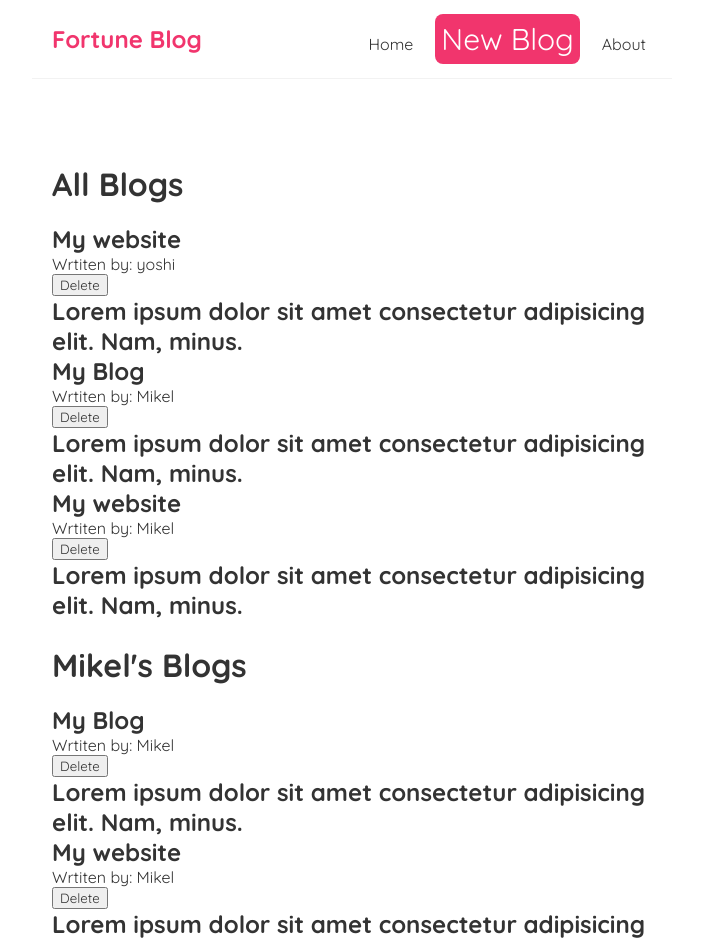
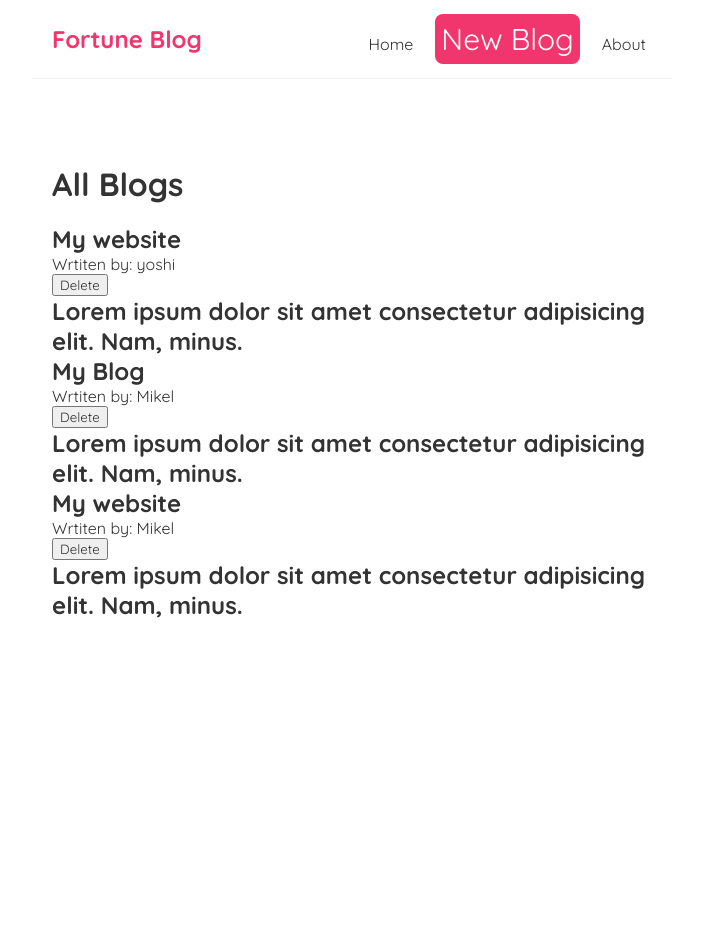
Before and after one commit to fortuneonyeka/React-blog, a React (Create React App) app: page / in a window 1280 px wide. Shown: the top 943 px of the page, without its empty margins (288-991 px from the left). After the commit the page ends 800 px from the top, so only its background shows below. Built offline with nearby package versions, Linux system fonts and the light colour scheme; data requests are answered from the project's data file; the HTML template or start-up script is replaced by a standard one.

Commit message:
fetching json data using useEffect

```diff
--- a/src/components/Home.jsx
+++ b/src/components/Home.jsx
@@ -2,45 +2,29 @@ import { useState, useEffect } from "react"
 import Blogs from "./Blogs";
 
 const Home = () => {
-  const initialState = [
-    {
-      title: 'My website',
-      body: ' Lorem ipsum dolor sit amet consectetur adipisicing elit. Nam, minus.',
-      author: 'yoshi',
-      id: 1,
-    },
-    {
-      title: 'My Blog',
-      body: ' Lorem ipsum dolor sit amet consectetur adipisicing elit. Nam, minus.',
-      author: 'Mikel',
-      id: 2,
-    },
-    {
-      title: 'My website',
-      body: ' Lorem ipsum dolor sit amet consectetur adipisicing elit. Nam, minus.',
-      author: 'Mikel',
-      id: 3,
-    },
-  ];
+  const initialState = [];
   const [blogs, setBlogs] = useState(initialState);
-  const [name, setName] = useState('jon')
 
 
-  const handleDelete = (id) => {
-    const filteredBlogs = blogs.filter((blog) => blog.id !== id)
-    setBlogs(filteredBlogs)
-  }
+  // const handleDelete = (id) => {
+  //   const filteredBlogs = blogs.filter((blog) => blog.id !== id)
+  //   setBlogs(filteredBlogs)
+  // }
 
   useEffect(() => {
-    console.log('use effect running');
-    console.log(name);
-  },[name])
+    // to get this endpoint, run the following on the command line: npx json-server --watch data/db.json --port3000
+    fetch("http://localhost:3000/blogs")
+    .then(Response => {
+      return Response.json()
+    })
+    .then(data => {
+     setBlogs(data)
+    })
+  },[])
   return (
     <div className='home'>
-      <Blogs blogsProp={blogs} titleProp='All Blogs' handleDelete={handleDelete}/>
-      <Blogs blogsProp={blogs.filter((blog) => blog.author === 'Mikel')} titleProp="Mikel's Blogs"/>
-      <button onClick={() => setName('Fortune')}>Change Name</button>
-      <p>{name}</p>
+      {blogs && <Blogs blogsProp={blogs} titleProp='All Blogs'/>}
+      {/* {blogs && <Blogs blogsProp={blogs.filter((blog) => blog.author === 'Mikel')} titleProp="Mikel's Blogs"/>} */}
     </div>
   );
 }
```
